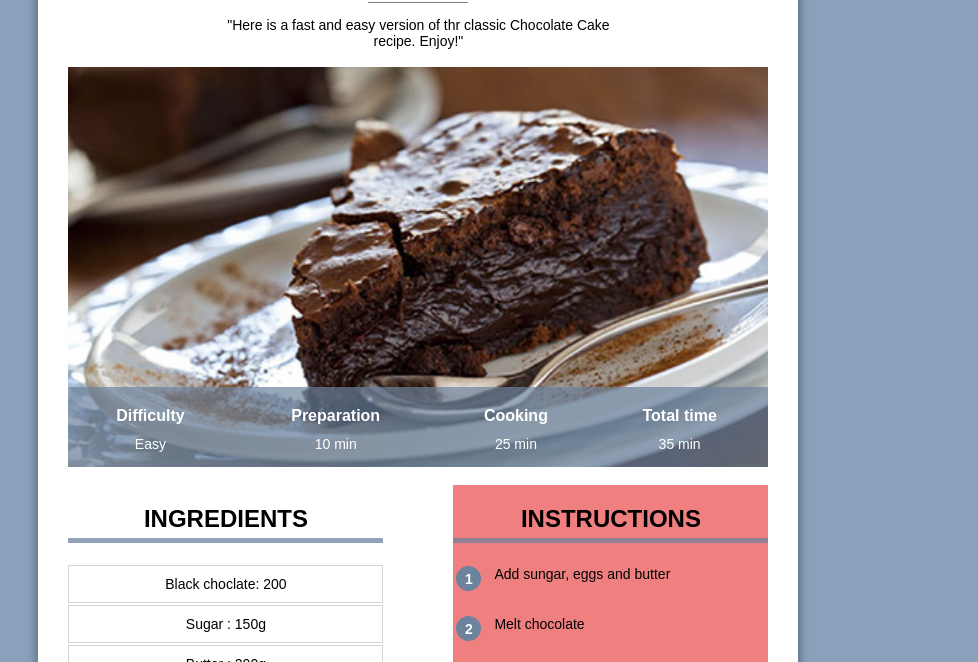
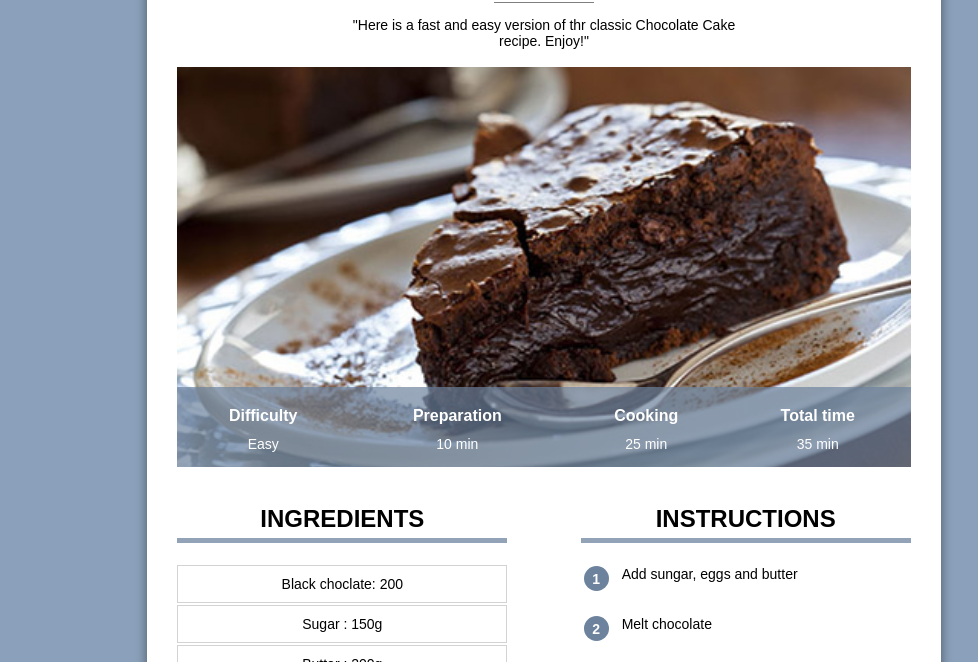
Before and after one commit to souls2108/recipe_site, a plain HTML site: page index.html in a window 1280 px wide. Shown: the part 136-798 px from the top of the page, without its empty margins (96-1074 px from the left). Drawn offline with Linux system fonts and the light colour scheme.

Commit message:
Add files via upload

```diff
--- a/index.html
+++ b/index.html
@@ -1,39 +1,52 @@
 <!DOCTYPE html>
-<html>
+<html lang="en">
+
     <head>
         <title>Chocolate Cake</title>
         <meta charset="UTF-8">
+        <meta name="viewport" content="width=device-width, initial-scale=1.0">
         <link rel="stylesheet" href="recipe.css">
     </head>
-    <body margin="20px">
 
 
+    <body margin="20px">
         <div class="content">
+
+            <!--Recipe Box-->
             <div class="category center">
                 <p class="category">Recipe</p>
             </div>
+
             <h1>Chocolate cake</h1>
             <div class="seperator"></div>
+
             <div class="description center">
                 <p class="description">
                     "Here is a fast and easy version of thr classic
                     Chocolate Cake recipe. Enjoy!"
                 </p>
             </div>
+
+            <!--Img & Table-->
             <div class="mid">
-                <img class="info center" width="700" src="./cake.jpg">
-                <table class="info center" height="80px">
+                <img class="info center" src="./cake.jpg">
+                <table class="info center">
                     <tr>
-                        <th>Difficulty</th><th>Preparation</th>
-                        <th>Cooking</th><th>Total time</th>
+                        <th>Difficulty</th>
+                        <th>Preparation</th>
+                        <th>Cooking</th>
+                        <th>Total time</th>
                     </tr>
                     <tr>
-                        <td>Easy</td><td>10 min</td>
-                        <td>25 min</td><td>35 min</td>
+                        <td>Easy</td>
+                        <td>10 min</td>
+                        <td>25 min</td>
+                        <td>35 min</td>
                     </tr>
                 </table>
             </div>
             <br>
+            <!--Lists-->
             <div>
                 <div class="col1 col">
                     <h2>Ingredients</h2>
--- a/recipe.css
+++ b/recipe.css
@@ -7,14 +7,17 @@ body {
 }
 div.content {
     background-color: white;
-    margin: 60px 10% 80px 10%;
+    margin: 40px 8px 20px 8px;
     padding: 0 30px 30px 30px;
-    max-width: 700px;
-    min-width: 350px;
     box-shadow: 0px 0px 10px 1px rgba(0,0,0,0.4);
-
     overflow: visible;
 }
+.center {
+    text-align: center;
+    width: 100%;
+}
+
+/*recipe box*/
     div.category {
         margin-bottom: 0px;
         margin-top: 0px;
@@ -49,38 +52,43 @@ p.description{
         display: inline-block;
         font-size: 14px;
     }
-.center {
-    text-align: center;
-    width: 100%;
+
+/*Img & Table*/
+    .mid {
+        position:relative;
+        background-color:red;
+        display: block;
     }
     table.info {
-    position:absolute; bottom:0;
-    width:100%; color: white; background-color: #6C829DB1;
-}
-.mid {
-    position:relative; background-color:red;
-    display: block;
+        height: 50px;
+        position:absolute;
+        bottom:0;
+        width:100%;
+        color: white;
+        background-color: #6C829DB1;
     }
     table.info th {
     vertical-align: bottom;
     padding-bottom: 8px;
-   font-size: 16px;
+    font-size: 14px;
     }
     table.info td {
     vertical-align: top;
-   font-size: 14px;
+    font-size: 12px;
 
     }
     img.info {
         display: block;
         max-height: 400px;
+        max-width: 100%;
         object-fit: cover;
         min-height: 200px;
         background-color: lightgrey;
     }
 
+/*Lists*/
     div.col {
-    width: 45%;
+        width: 100%;
     }
     div.col h2 {
         text-align: center;
@@ -90,11 +98,10 @@ div.col h2 {
     }
     div.col1 {
         display: inline-block;
+        margin-bottom: 20px;
     }
-
     div.col2 {
-    background-color: lightcoral;
-    float: right;
+        /*float: right;*/
     }
 
     div.l1 p{
@@ -126,3 +133,41 @@ table.l2 td {
         vertical-align: top;
         height: 37px;
     }
+
+/* For desktop: */
+@media only screen and (min-width: 768px) {
+    div.content {
+        margin: 60px 10% 80px 10%;
+        padding: 0 30px 30px 30px;
+        min-width: 350px;
+    }
+    /*Table and img*/
+    table.info {
+        height: 80px;
+    }
+    table.info th {
+        font-size: 16px;
+    }
+        table.info td {
+        font-size: 14px;
+    }
+    /*Lists*/
+    div.col {
+        width: 45%;
+    }
+    div.col1 {
+        margin-right: 10%;
+    }
+    div.col2 {
+        float: right;
+    }
+}
+
+/*Big Screen*/
+@media only screen and (min-width: 1024px) {
+    div.content {
+        margin-left: auto;
+        margin-right: auto;
+        width: 733.4px;
+    }
+}
```
Lines whose indentation alone changed are shown as unchanged.
